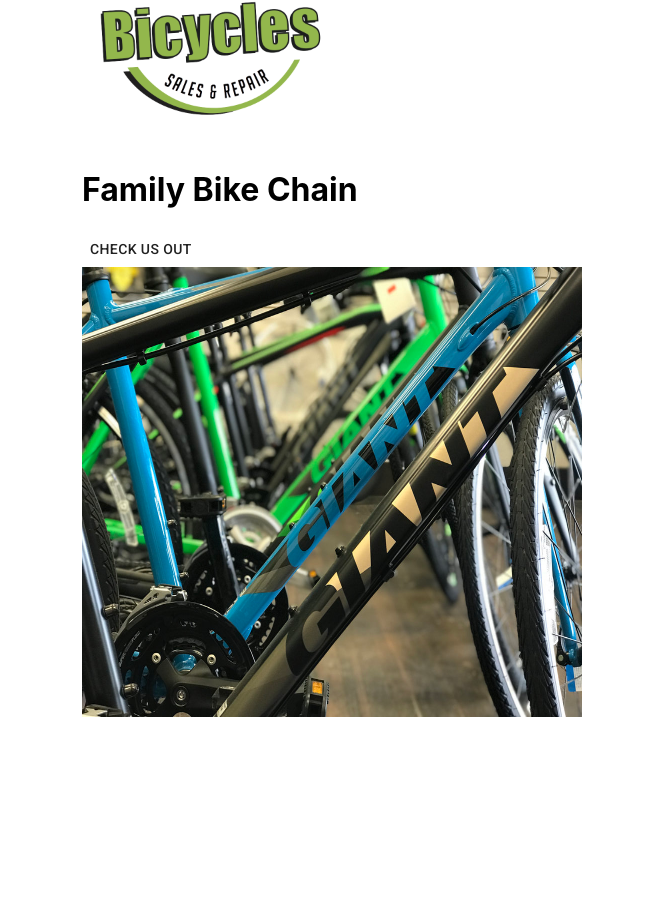
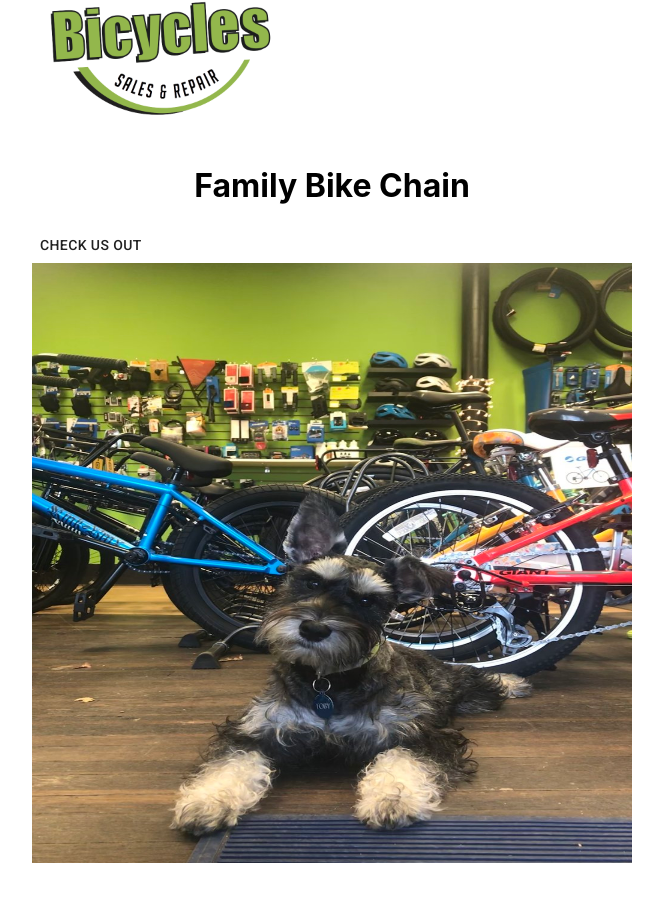
Before and after one commit to DerekBlack94/Red-Badge-Client-Project, a React (Create React App) app: page /home in a window 1280 px wide. Shown: the part 249-1150 px from the top of the page, without its empty margins (308-971 px from the left). Built offline with nearby package versions, Linux system fonts and the light colour scheme.

Commit message:
styleing/morepuppypics

```diff
--- a/src/components/Main/Home.tsx
+++ b/src/components/Main/Home.tsx
@@ -2,6 +2,7 @@
 import { Container, Button } from '@material-ui/core'
 import image from '../assets/Logo.png'
 import imageTwo from '../assets/Bikes.jpg'
+import imageThree from '../assets/tobyDog1.png'
 
 
 
@@ -16,17 +17,29 @@
                 backgroundColor: "white",
                 paddingTop: '7em'
     }
+    const imageStyle = {
+        display: 'flex',
+        justifyContent: 'center',
+        alignContent: 'center',
 
+    }
+    const textStyle = {
+        display: 'flex',
+        justifyContent: 'center',
+        alignContent: 'center',
+
+    }
     return (
         <Container style={divStyle}>
             <div>
-                <img src={image} width="250vw" height="250vh" />
-                <h1>Family Bike Chain</h1>
+                <img style={imageStyle} src={image} width="250vw" height="250vh" />
+                <h1 style={textStyle}>Family Bike Chain</h1>
 
                 <Button>Check Us Out</Button>
                 <div></div>
 
-                <img src={imageTwo}  width="500vw" height="450vh" />
+                {/* <img src={imageTwo}  width="500vw" height="450vh" /> */}
+                <img style={imageStyle} src={imageThree}  width="600vw" height="600vh" />
             </div>
         </Container>
     )
```
Also changed, not shown: src/components/assets/tobyDog1.png (added), 1 other file (tests, documents, lock files or other folders).
